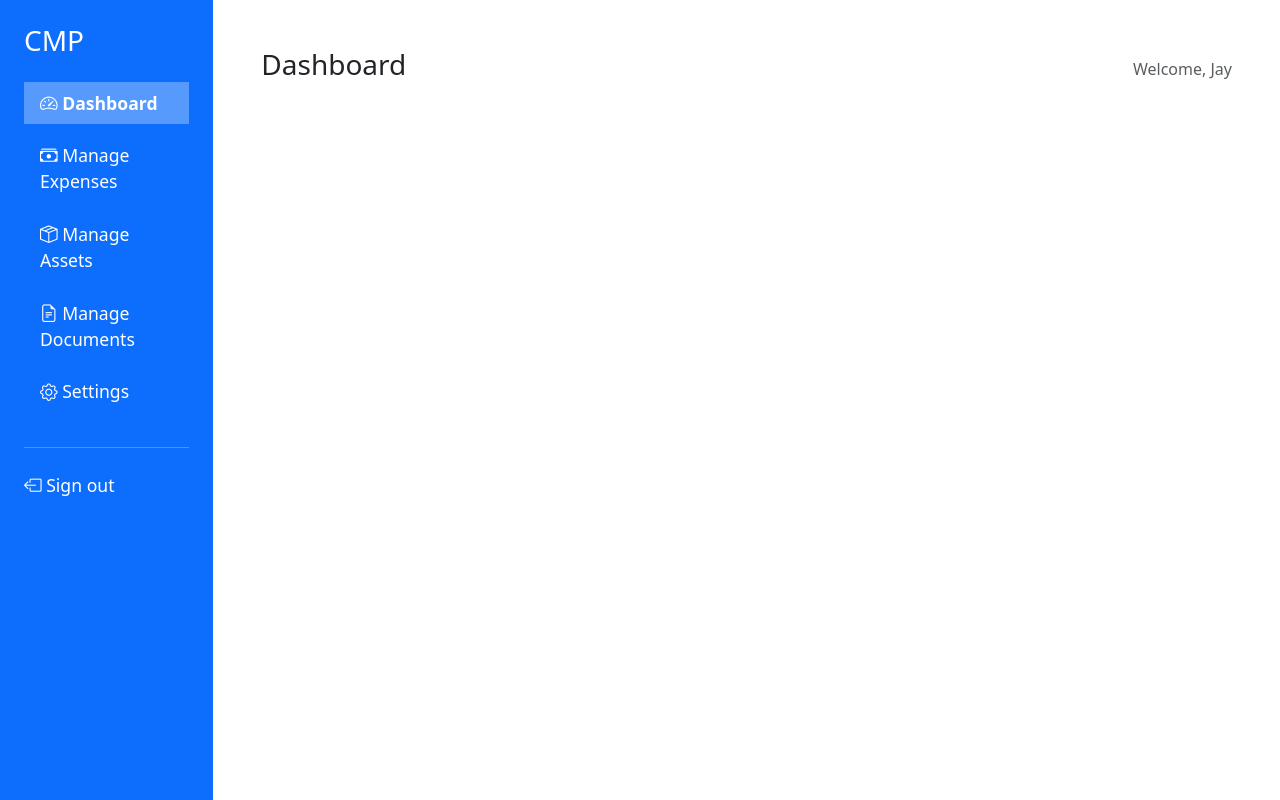
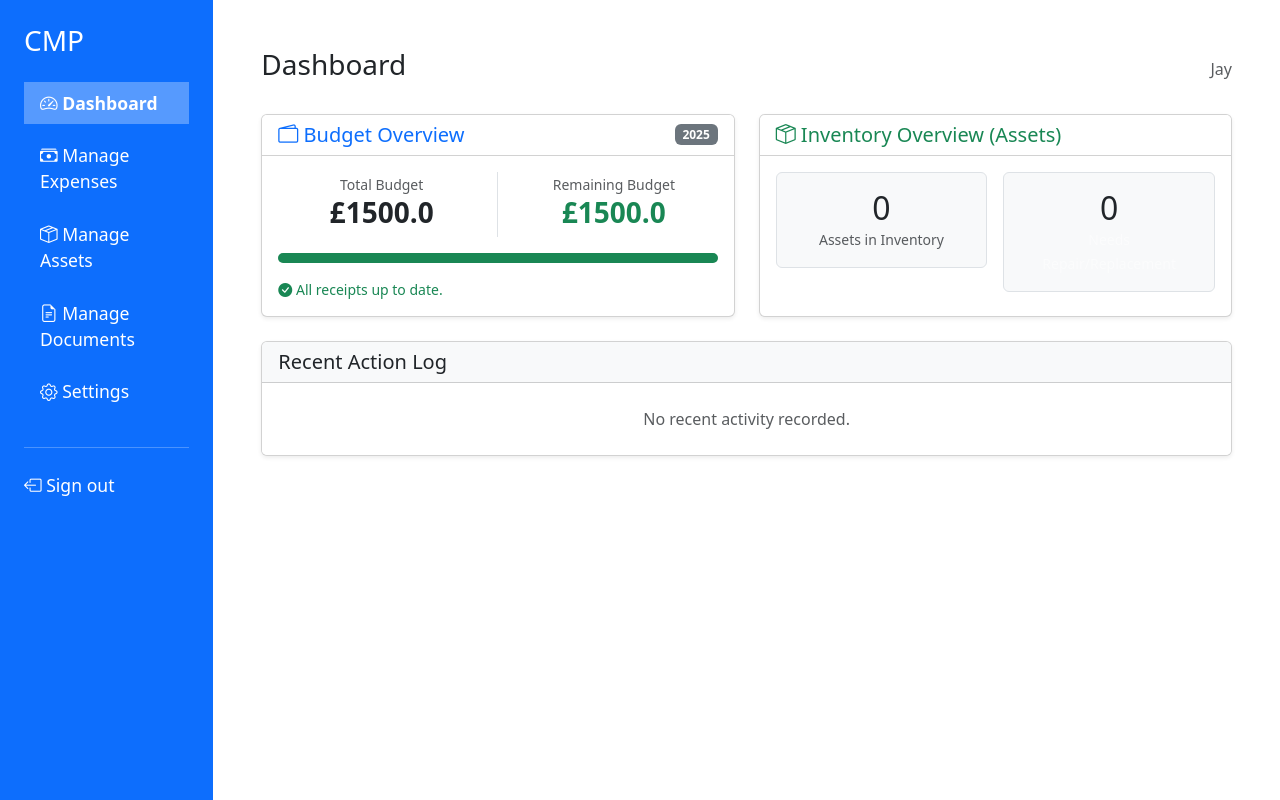
Before and after one commit to OblivCode/Community-Management-Platform, a Flask app: page /dashboard in a window 1280 px wide. Run offline with Flask 3, Linux system fonts and the light colour scheme; a user stored in the database is signed in; data comes from the database, SQL or seed files in the repository; data that the repository does not hold is empty.

Commit message:
modifiable currency

```diff
--- a/src/app.py
+++ b/src/app.py
@@ -67,7 +67,8 @@ def dashboard():
 
     # Temporary variables
     minimum_budget_health = total_budget * 0.2
-    return render_template('dashboard.html', username = session["username"],  budget_year = budget_year, minimum_budget_health = minimum_budget_health, total_budget=total_budget, remaining_budget=remaining_budget, count_no_receipt=count_no_receipt, count_assets=count_assets, count_assets_damaged=count_assets_damaged, count_documents=count_documents, recent_transactions=recent_transactions)
+    currency = '£'
+    return render_template('dashboard.html', username = session["username"], currency=currency, budget_year = budget_year, minimum_budget_health = minimum_budget_health, total_budget=total_budget, remaining_budget=remaining_budget, count_no_receipt=count_no_receipt, count_assets=count_assets, count_assets_damaged=count_assets_damaged, count_documents=count_documents, recent_transactions=recent_transactions)
 
 
 def setup_database():
--- a/src/templates/dashboard.html
+++ b/src/templates/dashboard.html
@@ -3,8 +3,100 @@
 {% block content %}
 <div class="d-flex justify-content-between align-items-center mb-4">
     <h2 class="h3">Dashboard</h2>
-    <div class="text-muted">Welcome, {{ username }}</div>
+    <div class="text-muted">{{ username }}</div>
 </div>
 
+<div class="row g-4 mb-4">
 
+    <div class="col-md-6">
+        <div class="card h-100 shadow-sm">
+            <div class="card-header bg-white d-flex justify-content-between align-items-center">
+                <h5 class="mb-0 text-primary"><i class="bi bi-wallet2"></i> Budget Overview</h5>
+                <span class="badge bg-secondary">{{ budget_year }}</span>
+            </div>
+            <div class="card-body">
+                <div class="row text-center mb-3">
+                    <div class="col-6 border-end">
+                        <small class="text-muted">Total Budget</small>
+                        <h3 class="fw-bold">{{currency}}{{ total_budget }}</h3>
+                    </div>
+                    <div class="col-6">
+                        <small class="text-muted">Remaining Budget</small>
+                        <h3 class="fw-bold text-{{ 'success' if (remaining_budget >  minimum_budget_health) else 'danger' }}">
+                            {{currency}}{{ remaining_budget }}
+                        </h3>
+                    </div>
+                </div>
+
+                {% set percent = (remaining_budget / total_budget * 100) %}
+                <div class="progress mb-3" style="height: 10px;">
+                    <div class="progress-bar bg-{{ 'success' if percent > 20 else 'danger' }}"
+                         role="progressbar" style="width: {{ percent }}%"></div>
+                </div>
+
+                {% if count_no_receipt > 0 %}
+                <div class="alert alert-warning d-flex align-items-center py-2 mb-0" role="alert">
+                    <i class="bi bi-exclamation-triangle-fill me-2"></i>
+                    <div>
+                        <strong>{{ count_no_receipt }} Transactions</strong> missing receipts.
+                        <a href="/expenses" class="alert-link">Review</a>
+                    </div>
+                </div>
+                {% else %}
+                <div class="text-success small"><i class="bi bi-check-circle-fill"></i> All receipts up to date.</div>
+                {% endif %}
+            </div>
+        </div>
+    </div>
+
+    <div class="col-md-6">
+        <div class="card h-100 shadow-sm">
+            <div class="card-header bg-white">
+                <h5 class="mb-0 text-success"><i class="bi bi-box-seam"></i> Inventory Overview (Assets)</h5>
+            </div>
+            <div class="card-body">
+                <div class="row g-3">
+                    <div class="col-6">
+                        <div class="p-3 border rounded bg-light text-center">
+                            <h2 class="mb-0">{{ count_assets }}</h2>
+                            <small class="text-muted">Assets in Inventory</small>
+                        </div>
+                    </div>
+
+                    <div class="col-6">
+                        <div class="p-3 border rounded {{ 'bg-danger text-white' if count_assets_damaged > 0 else 'bg-light' }} text-center">
+                            <h2 class="mb-0">{{ count_assets_damaged }}</h2>
+                            <small class="{{ 'text-white-50' }}">Needs Repair/Replacement</small>
+                        </div>
+                    </div>
+                </div>
+            </div>
+        </div>
+    </div>
+</div>
+
+<div class="card shadow-sm">
+    <div class="card-header bg-light">
+        <h5 class="mb-0">Recent Action Log</h5>
+    </div>
+    <div class="list-group list-group-flush">
+        {% for tranc in recent_transactions %}
+        <div class="list-group-item d-flex justify-content-between align-items-center">
+            <div>
+                <i class="bi bi-arrow-right-circle text-primary me-2"></i>
+                <strong>{{ tranc.note }}</strong>
+                <span class="text-muted small">({{ tranc.category }})</span>
+                <div class="small text-muted ms-4">
+                    by {{ tranc.user.username }} on {{ tranc.timestamp.strftime('%d-%m-%Y') }}
+                </div>
+            </div>
+            <span class="fw-bold text-danger">-{{currency}}{{ "%.2f"|format(tranccost) }}</span>
+        </div>
+        {% else %}
+        <div class="list-group-item text-center text-muted py-4">
+            No recent activity recorded.
+        </div>
+        {% endfor %}
+    </div>
+</div>
 {% endblock %}
```
